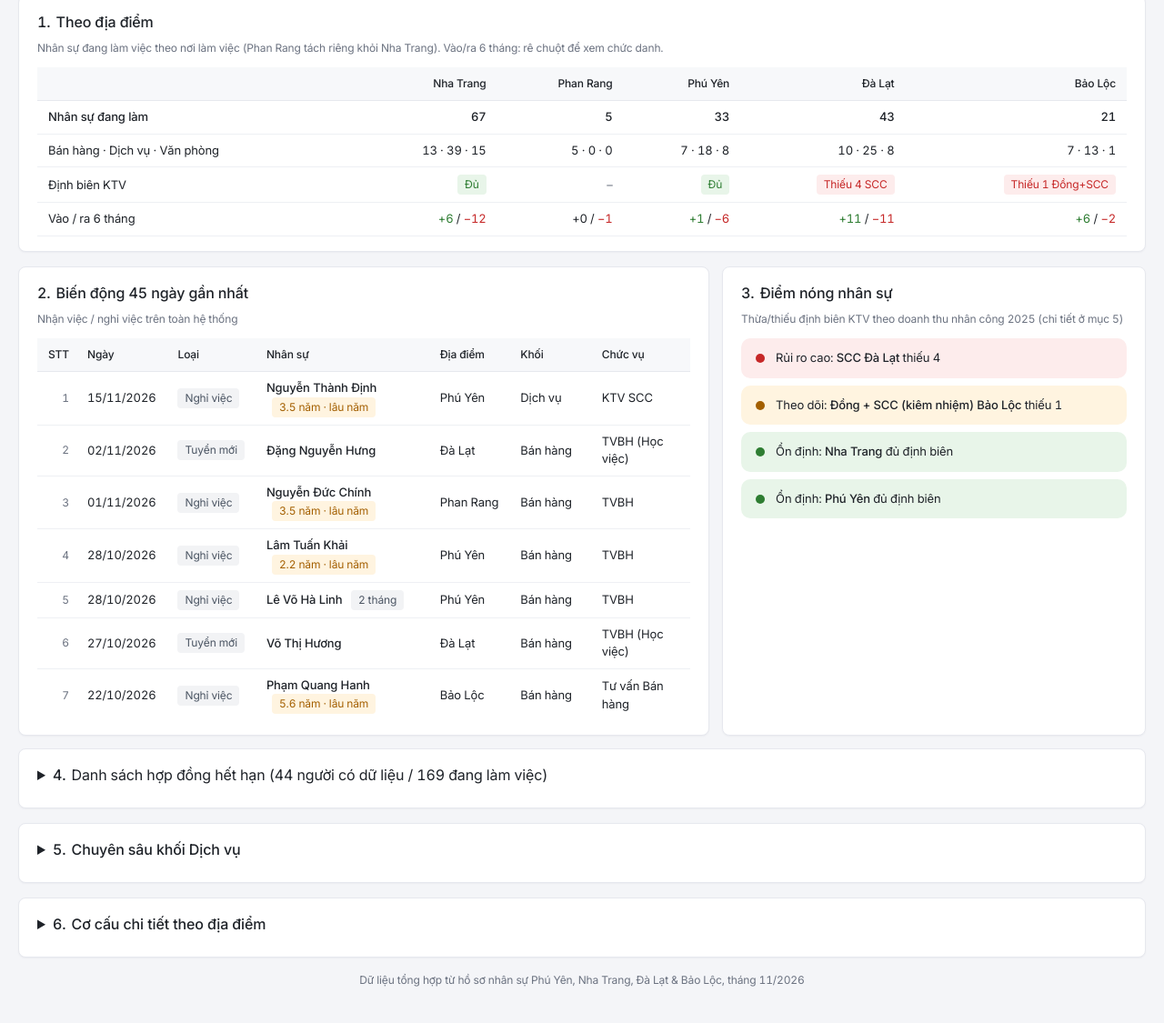
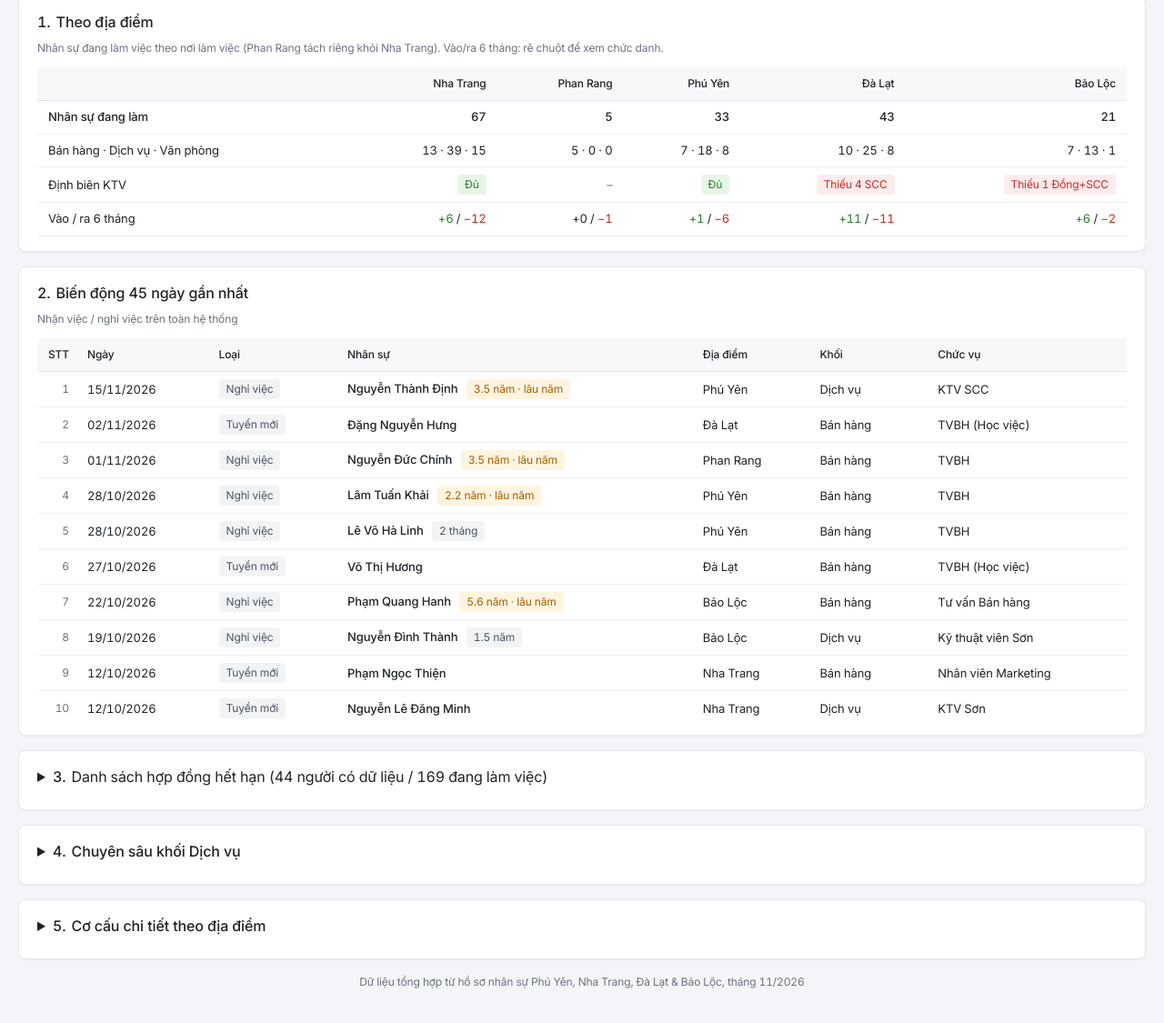
Before and after one commit to tinthanhgroup/BH, a plain HTML site: page nhansu.html in a window 1280 px wide. Shown: the part 199-1324 px from the top of the page at 91% size. Drawn offline with nearby package versions, Linux system fonts and the light colour scheme.

Commit message:
Nhân sự: bỏ mục Điểm nóng (trùng bảng 1), danh sách HĐ không tô đỏ đã hết hạn
Co-Authored-By: Claude Opus 5.5 <noreply@anthropic.com>

```diff
--- a/nhansu.html
+++ b/nhansu.html
@@ -173,7 +173,7 @@
     <table id="diaDiemTable"></table>
   </div>
 
-  <div class="hang-2">
+  <!-- 22/11/2026: bỏ mục "Điểm nóng nhân sự" (đã có ở bảng 1, dòng Định biên KTV) — mục 2 rộng hết hàng -->
     <div class="panel">
       <h3><span class="chart-num">2</span> Biến động 45 ngày gần nhất</h3>
       <p class="desc">Nhận việc / nghỉ việc trên toàn hệ thống</p>
@@ -184,20 +184,14 @@
         </table>
       </div>
     </div>
-    <div class="panel">
-      <h3><span class="chart-num">3</span> Điểm nóng nhân sự</h3>
-      <p class="desc">Thừa/thiếu định biên KTV theo doanh thu nhân công 2025 (chi tiết ở mục 5)</p>
-      <div class="risk-grid" id="riskGrid"></div>
-    </div>
-  </div>
 
   <details class="panel" id="hdPanel">
-    <summary><span class="chart-num">4</span> <span id="hdTitle">Danh sách hợp đồng hết hạn</span></summary>
+    <summary><span class="chart-num">3</span> <span id="hdTitle">Danh sách hợp đồng hết hạn</span></summary>
     <div id="hdCanXuLyBox" style="margin-top:10px;"></div>
   </details>
 
   <details class="panel" id="dvPanel" ontoggle="if(this.open) setTimeout(()=>window.dispatchEvent(new Event('resize')),50);">
-    <summary><span class="chart-num">5</span> Chuyên sâu khối Dịch vụ</summary>
+    <summary><span class="chart-num">4</span> Chuyên sâu khối Dịch vụ</summary>
     <p class="desc">Định biên KTV, nhân sự gián tiếp, lịch sử nghỉ việc, độ tuổi và thâm niên lao động trực tiếp</p>
 
     <div class="hang-sau">
@@ -247,7 +241,7 @@
   </details>
 
   <details class="panel">
-    <summary><span class="chart-num">6</span> Cơ cấu chi tiết theo địa điểm</summary>
+    <summary><span class="chart-num">5</span> Cơ cấu chi tiết theo địa điểm</summary>
     <p class="desc">Theo phòng, cấp bậc, khối, tính chất và nhân sự lõi</p>
     <table class="branch-table" id="branchTable"></table>
   </details>
@@ -875,9 +869,9 @@ function demThang(){
 function renderThangNay(){
   if(HD_HET_HAN.length>0){
     const soDangLam = DATA.filter(d=>d.trangthai==='Đang làm việc').length;
-    // Hết hạn lâu nhất lên đầu; nhãn đỏ = đã hết hạn, vàng = còn ≤ 30 ngày
+    // Hết hạn lâu nhất lên đầu; đã hết hạn: chữ thường (không tô, người dùng chốt 22/11/2026); vàng = còn ≤ 30 ngày
     const rows = HD_HET_HAN.slice().sort((a,b)=>a.songay-b.songay).map(h=>{
-      const trangthai = h.songay<0 ? `<span class="badge bad">Đã hết hạn ${Math.abs(h.songay)} ngày</span>`
+      const trangthai = h.songay<0 ? `Đã hết hạn ${Math.abs(h.songay).toLocaleString('vi-VN')} ngày` // 22/11/2026: không tô đỏ
         : h.songay<=30 ? `<span class="badge warn">Còn ${h.songay} ngày</span>`
         : `Còn ${h.songay} ngày`;
       const ngayHH = /^\d{4}-\d{2}-\d{2}$/.test(h.hethanhd||'') ? h.hethanhd.split('-').reverse().join('/') : (h.hethanhd||'');
@@ -982,7 +976,8 @@ function renderDinhBien(){
   thuaRows.forEach(r=> cards.push({cls:'thua', txt:`Thừa nhẹ: <b>${r.to} ${r.loc}</b> dư ${r.gap}`}));
   ondinhLocs.forEach(loc=> cards.push({cls:'ondinh', txt:`Ổn định: <b>${loc}</b> đủ định biên`}));
 
-  document.getElementById('riskGrid').innerHTML = cards.map(c=>`
+  const riskGrid = document.getElementById('riskGrid'); if(!riskGrid) return; // mục Điểm nóng đã bỏ 22/11/2026
+  riskGrid.innerHTML = cards.map(c=>`
     <div class="risk-card ${c.cls}"><div class="dot"></div><div class="txt">${c.txt}</div></div>`).join('');
 }
 
```
Also changed, not shown: 2 other files.
